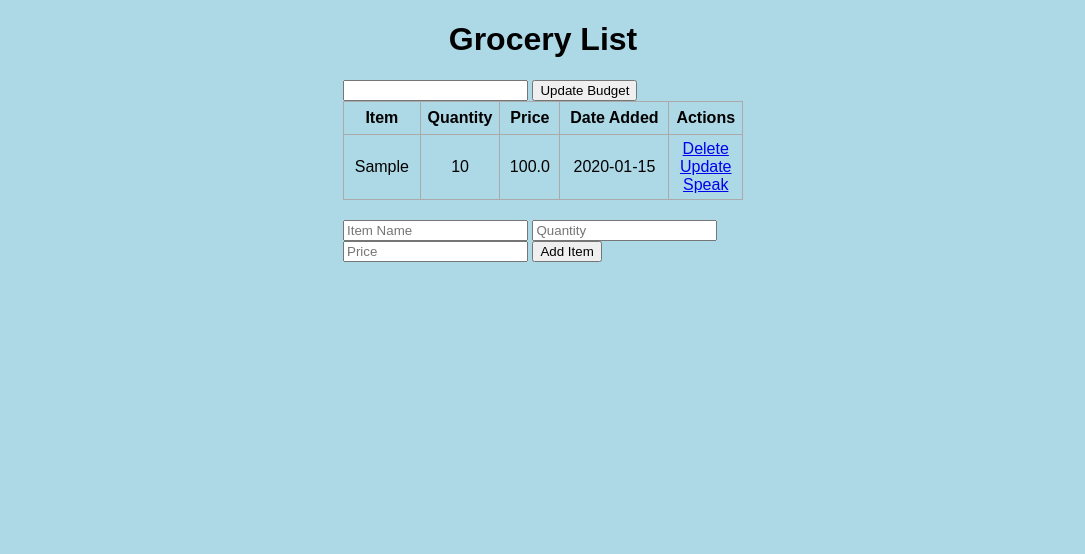
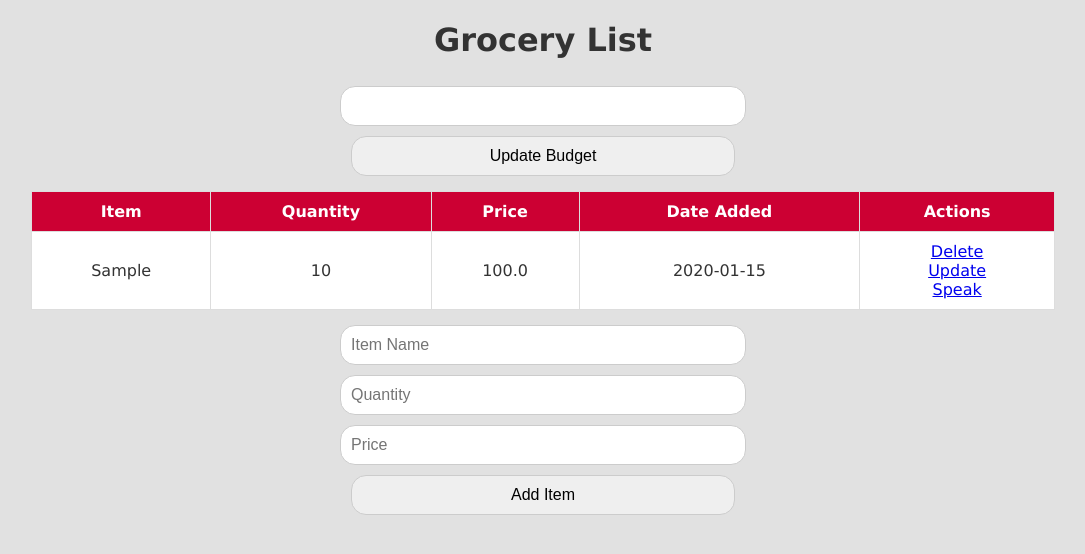
Before and after one commit to JashP26/HackRUSpring2025, a Flask app: page / in a window 1280 px wide. Shown: the top 554 px of the page, without its empty margins (97-1182 px from the left). Run offline with Flask 3, Linux system fonts and the light colour scheme; tables that the repository leaves empty hold one stand-in row (values such as "Sample post").

Commit message:
Add files via upload

```diff
--- a/static/css/main.css
+++ b/static/css/main.css
@@ -1,7 +1,7 @@
+/*
 body, html {
     margin: 0;
-    font-family: sans-serif;
-    background-color: lightblue;
+    font-family: Josefin Sans;
 }
 
 .content {
@@ -34,3 +34,138 @@ td {
 #content {
     width: 70%;
 }
+*/
+
+body {
+    font-family: Verdana, Geneva, Tahoma, sans-serif;
+    margin: 0;
+    padding: 0;
+    background-color: rgb(225, 225, 225);
+    color: #333;
+}
+
+.flex-container {
+    display: flex;
+    justify-content: center;
+    background-color: black;
+    padding: 10px 0;
+}
+
+.flex-container button {
+    background-color: rgb(184, 102, 116);
+    border: none;
+    color: rgb(184, 102, 116);
+    padding: 10px 20px;
+    margin: 5px;
+    font-size: 16px;
+    cursor: pointer;
+    transition: 0.3s;
+    border-radius: 5px;
+}
+
+.flex-container button:hover {
+    background-color: grey;
+    color: white;
+}
+
+.home-page {
+    text-align: center;
+    padding: 20px;
+}
+
+.intro {
+    font-size: 24px;
+    font-weight: bold;
+    margin-top: 20px;
+}
+
+/* Normal Text */
+.normaltext {
+    font-size: 18px;
+    margin: 10px 0;
+    line-height: 1.5;
+}
+img {
+    max-width: 10%;
+    height: auto;
+    display: grid;
+    margin: 20px auto;
+    border-radius: 10px;
+}
+
+.itemsubmit {
+    background: rgb(184, 102, 116);
+    padding: 20px;
+    border-radius: 10px;
+    box-shadow: 0 4px 8px rgba(0, 0, 0, 0.1);
+    width: 50%;
+    margin: 20px auto;
+}
+
+form {
+    display: flex;
+    flex-direction: column;
+    align-items: center;
+    margin: 10px 0;
+}
+
+label {
+    font-size: 18px;
+    margin-bottom: 5px;
+}
+
+input {
+    width: 30%;
+    padding: 10px;
+    margin: 5px 0;
+    border: 1px solid #ccc;
+    border-radius: 15px;
+    font-size: 16px;
+}
+.itemsubmit button {
+    background-color: black;
+    color: rgb(184, 102, 116);
+    border: none;
+    padding: 12px 20px;
+    font-size: 16px;
+    cursor: pointer;
+    margin-top: 10px;
+    border-radius: 5px;
+    transition: 0.3s;
+}
+.itemsubmit button:hover {
+    background-color: gray ;
+}
+
+.listitem {
+    width: 80%;
+    margin: 20px auto;
+    background: rgb(184, 102, 116);
+    padding: 20px;
+    border-radius: 10px;
+    box-shadow: 0 4px 8px rgba(0, 0, 0, 0.1);
+}
+
+table {
+    width: 80%;
+    border-collapse: collapse;
+    margin-top: 10px;
+    margin-left: auto;
+    margin-right: auto;
+}
+
+th, td {
+    border: 1px solid #ddd;
+    padding: 10px;
+    text-align: center;
+}
+
+th {
+    background-color: #cc0033;
+    color: white;
+}
+
+td {
+    background-color: #ffffff;
+    height:auto;
+}
```
